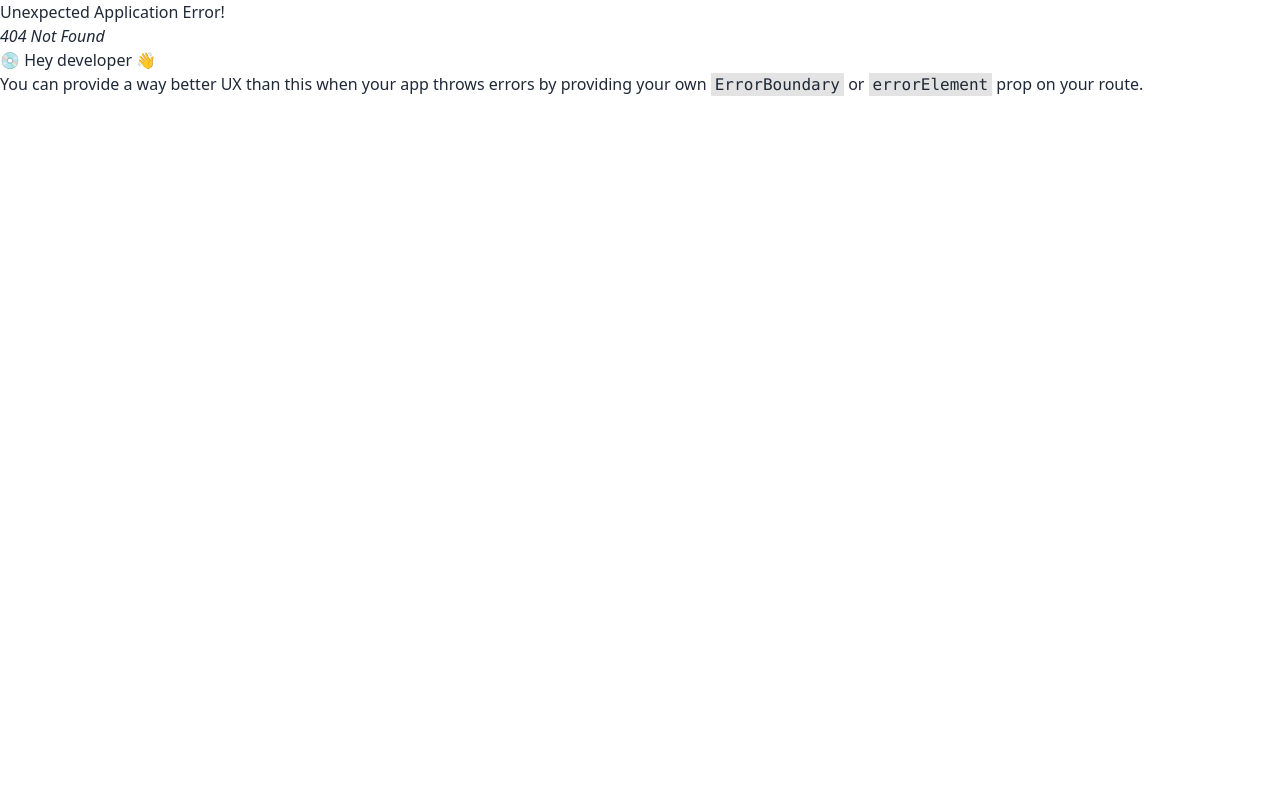
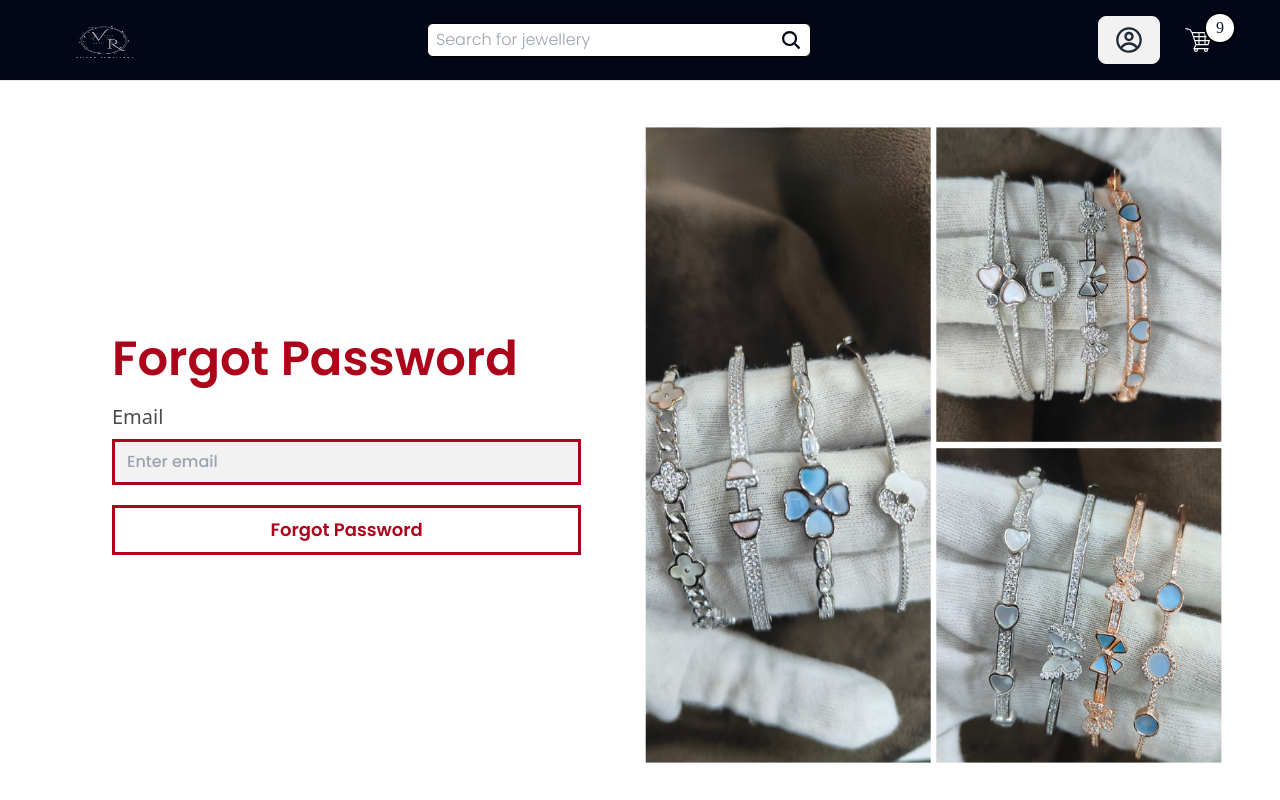
Before and after one commit to Av-Akshay/viva-rose, a React (Vite) app in the folder frontend/: page /forgot-password in a window 1280 px wide. Before the commit this address had no page. Shown: the top 800 px of the page. Built offline with nearby package versions, Linux system fonts and the light colour scheme; a web font is replaced by a local one.

Commit message:
feat:buid forgot password page

```diff
--- /dev/null
+++ b/frontend/src/Components/Button.jsx
@@ -0,0 +1,24 @@
+import React from "react";
+
+const Button = ({ id, sendEnquiry, children, type, className, ...props }) => {
+  return (
+    <button
+      //   onClick={
+      //     sendEnquiry
+      //       ? () => {
+      //           if (id) {
+      //             sendEnquiry(`${id}`);
+      //           }
+      //         }
+      //       : () => {}
+      //   }
+      {...props}
+      type={type}
+      className={`text-lg border border-headingColor text-headingColor hover:text-white hover:bg-headingColor font-poppinsSemibold transition-all  ${className} `}
+    >
+      {children}
+    </button>
+  );
+};
+
+export default Button;
--- a/frontend/src/Components/index.js
+++ b/frontend/src/Components/index.js
@@ -5,6 +5,7 @@ import Heading from "./Heading";
 import Pera from "./Pera";
 import Cards from "./Cards";
 import Input from "./Input";
+import Button from "./Button";
 
 //--------------------- landing page --------------------
 import Section from "./landing/Section";
@@ -43,6 +44,7 @@ import OrderInfoCards from "./dashboard-order-detail/OrderInfoCards";
 import DashboardInput from "./DashboardInput";
 
 export {
+  Button,
   Input,
   Heading,
   Pera,
--- /dev/null
+++ b/frontend/src/hooks/useForgot.js
@@ -0,0 +1,55 @@
+import { useState } from "react";
+
+import { useForm } from "react-hook-form";
+import { useLocation, useNavigate } from "react-router-dom";
+// import { handelSetToken } from "../store/slice";
+// import { useDispatch } from "react-redux";
+
+// import axiosInstance from "../utils/axiosInstance";
+
+const useForgot = () => {
+  //   const dispatch = useDispatch();
+  const location = useLocation();
+  const navigate = useNavigate();
+  const [message, setMessage] = useState("");
+  const {
+    handleSubmit,
+    register,
+    formState: { errors },
+    reset,
+  } = useForm();
+
+  const submitForm = async (data) => {
+    // setMessage("");
+    // try {
+    //   const response = await axiosInstance.post(
+    //     "/userauth/forget-password",
+    //     data
+    //   );
+    //   console.log(response);
+    //   if (response?.data?.data?.response?.success === true) {
+    //     alert("OTP send successfully please check you mail");
+    //     localStorage.setItem("forgot", true);
+    //     navigate("/otp");
+    //     // window.location.reload();
+    //   } else if (response?.data.data.response.success === false) {
+    //     alert(response?.data?.data?.response?.message);
+    //   }
+    // } catch (message) {
+    //   console.log(`forgot form error ${message.message}`);
+    //   setMessage(message.message);
+    //   alert(message.message);
+    //   reset();
+    // }
+  };
+
+  return {
+    handleSubmit,
+    register,
+    submitForm,
+    message,
+    errors,
+  };
+};
+
+export default useForgot;
--- a/frontend/src/main.jsx
+++ b/frontend/src/main.jsx
@@ -14,6 +14,7 @@ const ListingPage = lazy(() => import("./pages/ProductsListingPage.jsx"));
 const ProductDetailPage = lazy(() => import("./pages/ProductDetail.jsx"));
 const AccountSetting = lazy(() => import("./pages/AccountSetting.jsx"));
 const MyOrders = lazy(() => import("./pages/MyOrders.jsx"));
+const ForgotPassword = lazy(() => import("./pages/ForgotPassword.jsx"));
 const RatingForm = lazy(() => import("./pages/RatingForm.jsx"));
 const Dashboard = lazy(() => import("./pages/Dashboard.jsx"));
 const Graph = lazy(() => import("./pages/Graphs.jsx"));
@@ -112,6 +113,14 @@ const routes = createBrowserRouter([
         ),
       },
       {
+        path: "/forgot-password",
+        element: (
+          <Suspense fallback={<Loader />}>
+            <ForgotPassword />
+          </Suspense>
+        ),
+      },
+      {
         path: "/admin",
         element: (
           <Suspense fallback={<Loader />}>
--- a/frontend/src/pages/Dashboard.jsx
+++ b/frontend/src/pages/Dashboard.jsx
@@ -27,16 +27,54 @@ const Dashboard = () => {
                 }}
               >
                 <input
-                  className="border-[0.14rem] rounded-md w-40 border-black px-5 py-1 text-base font-poppinsLight"
+                  className="border-[0.14rem] rounded-md w-40 border-headingColor  px-5 py-1 text-base font-poppinsLight text-headingColor"
                   placeholder="Search here "
                   type="text"
                 />
               </form>
             </li>
-            <li className="text-3xl text-black">
-              <IoIosNotifications />
+            <li className="">
+              <div className="dropdown dropdown-end">
+                <div
+                  tabIndex={0}
+                  role="button"
+                  className="text-3xl text-headingColor m-1"
+                >
+                  <IoIosNotifications />
+                </div>
+                <ul
+                  tabIndex={0}
+                  className="dropdown-content !top-16 !-right-24 menu bg-base-100 rounded-box z-[1] w-52 p-2 shadow"
+                >
+                  <li>
+                    <a>Item 1</a>
+                  </li>
+                  <li>
+                    <a>Item 2</a>
+                  </li>
+                </ul>
+              </div>
             </li>
-            <li className=" btn font-poppinsMedium capitalize">admin</li>
+            <li className="dropdown dropdown-hover dropdown-end">
+              <div
+                tabIndex={0}
+                role="button"
+                className="capitalize text-headingColor font-poppinsMedium btn m-1"
+              >
+                admin
+              </div>
+              <ul
+                tabIndex={0}
+                className="dropdown-content menu bg-base-100 rounded-box z-[1] w-52 p-2 shadow"
+              >
+                <li className="font-poppinsMedium text-headingColor">
+                  <a>Change Password</a>
+                </li>
+                <li className="font-poppinsMedium text-headingColor">
+                  <a>Logout</a>
+                </li>
+              </ul>
+            </li>
           </ul>
         </div>
       </div>
--- /dev/null
+++ b/frontend/src/pages/ForgotPassword.jsx
@@ -0,0 +1,66 @@
+import React from "react";
+
+import { Button } from "../Components";
+import { loginPoster } from "../utils/icons";
+import useForgot from "../hooks/useForgot";
+
+const ForgotPassword = () => {
+  const { errors, handleSubmit, message, register, submitForm } = useForgot();
+  return (
+    <div className="w-11/12 mx-auto my-10 grid grid-rows-1 grid-cols-2 place-content-center h-[81vh] max-md:h-auto max-md:gap-5 max-md:grid-cols-1 max-md:grid-rows-2 ">
+      <div className="flex flex-col gap-5 place-content-center w-4/5 m-auto max-md:row-span-2 max-md:order-2">
+        <div className="flex items-center gap-5">
+          <h1
+            className={`text-5xl text-headingColor capitalize font-poppinsSemibold`}
+          >
+            Forgot Password
+          </h1>
+        </div>
+        <form
+          onSubmit={handleSubmit(submitForm)}
+          className="flex flex-col gap-5"
+        >
+          <div className="flex flex-col bg-transparent gap-2 w-full">
+            <label
+              className="capitalize font-medium text-xl text-[#4B4B4B] max-sm:text-base"
+              htmlFor="OTP"
+            >
+              Email
+            </label>
+
+            <div className="px-3 bg-[#F2F2F2] flex items-center gap-1 w-full border-[0.20rem] border-headingColor">
+              <input
+                id={"email"}
+                className={`outline-none border-none max-sm:text-sm bg-transparent py-2 w-full font-poppinsMedium `}
+                placeholder={"Enter email"}
+                type={"email"}
+                {...register("email", {
+                  required: true,
+                  pattern: {
+                    value: /^[a-zA-Z0-9. _%-]+@[a-zA-Z0-9. -]+\.[a-zA-Z]{2,4}$/,
+                    message: "Please enter a valid email address",
+                  },
+                })}
+              />
+              {errors?.email && (
+                <p className="error-message">{errors?.email?.message}</p>
+              )}
+            </div>
+          </div>
+          <Button type="submit" className=" py-2 border-[0.20rem]">
+            Forgot Password
+          </Button>
+        </form>
+      </div>
+      <div className="place-content-center max-md:order-1 max-md:flex max-md:items-center max-md:justify-center ">
+        <img
+          className="w-full h-[100%] max-md:w-4/5 "
+          src={loginPoster}
+          alt="viva rose poster"
+        />
+      </div>
+    </div>
+  );
+};
+
+export default ForgotPassword;
```
